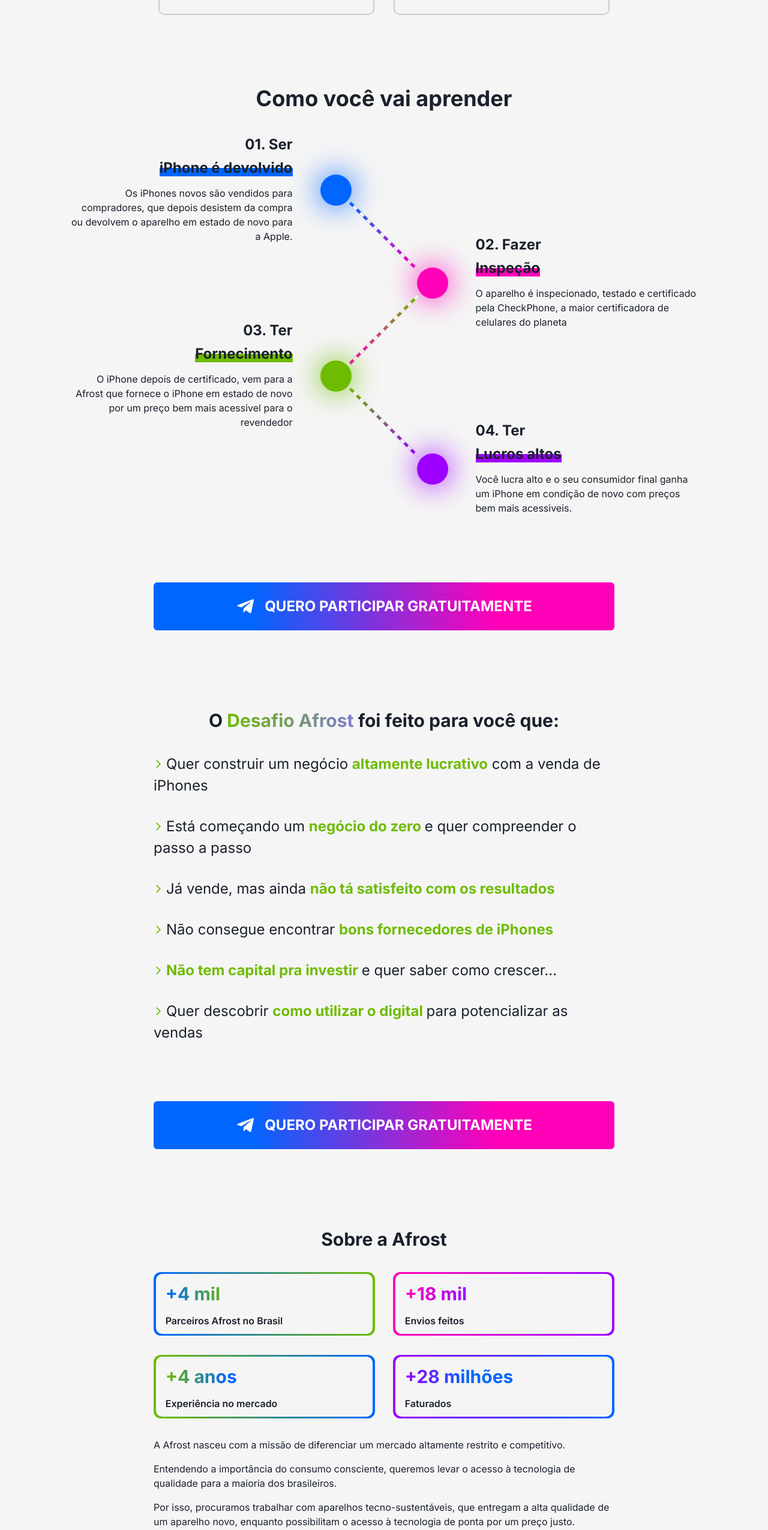
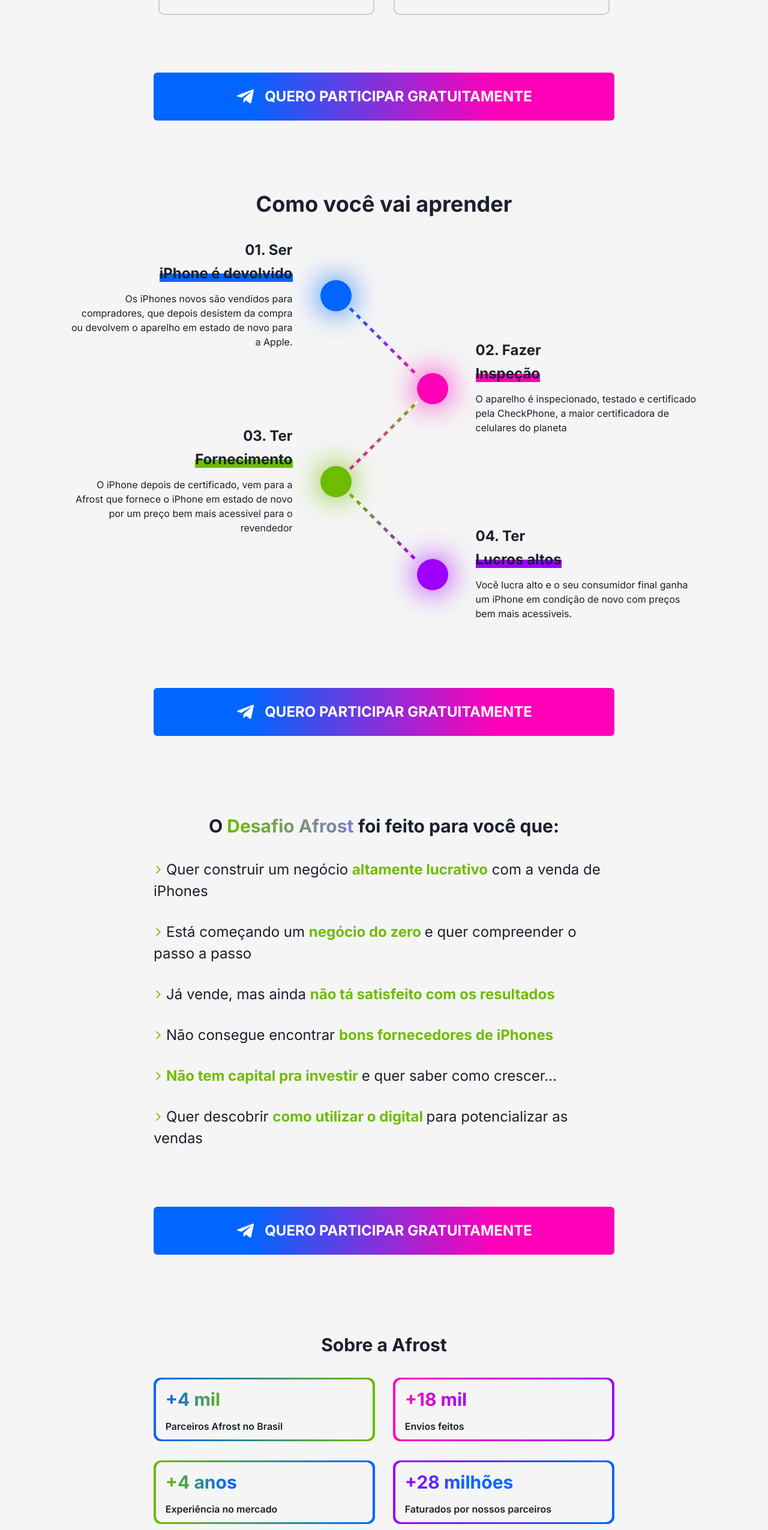
Before and after one commit to kleberson154/afrost, a Next.js app: page / in a window 1280 px wide. Shown: the part 1675-4226 px from the top of the page at 60% size. Built offline with nearby package versions, Linux system fonts and the light colour scheme.

Commit message:
feat: adding link to telegram

```diff
--- a/src/components/About/index.tsx
+++ b/src/components/About/index.tsx
@@ -43,7 +43,7 @@
       colorOne: "#9E00FF",
       colorTwo: "#0066FF",
       title: "+28 milhões",
-      description: "Faturados",
+      description: "Faturados por nossos parceiros",
     },
   ];
   return (
@@ -146,7 +146,7 @@
           </AnimationComp>
           <AnimationComp>
             <Text>
-              Depois de alcançar um faturamento superior a R$ 20 milhões, chegou
+              Depois de alcançar um faturamento superior a R$ 10 milhões, chegou
               a hora de impulsionar outras empresas e empreendedores.
             </Text>
           </AnimationComp>
--- a/src/components/Form/index.tsx
+++ b/src/components/Form/index.tsx
@@ -48,14 +48,16 @@
     resolver: yupResolver(schema),
   });
   const onSubmit = handleSubmit(data => {
+    window.location.href = "https://t.me/+wpxbiGljX804NmEx";
     console.log(data);
   });
   return (
     <>
       <ModalOverlay />
       <ModalContent
-        w="480px"
-        h="555px"
+        h="max-content"
+        py="3px"
+        pl="1px"
         borderRadius="10px"
         alignItems="center"
         justifyContent="center"
@@ -63,11 +65,10 @@
       >
         <Flex
           w="99%"
-          h="99%"
           flexDirection="column"
           bg={`brand.${colorMode}.background`}
           p="30px 30px 56px 40px"
-          borderRadius="7px"
+          borderRadius="8px"
         >
           <ModalHeader textAlign="center" mb={12}>
             <AfrostIcon
--- a/src/components/Header/index.tsx
+++ b/src/components/Header/index.tsx
@@ -4,14 +4,17 @@
   Icon,
   Box,
   useColorMode,
-  LightMode,
+  useDisclosure,
+  Modal,
 } from "@chakra-ui/react";
 import { AfrostIcon } from "../AfrostLogo";
 import { FaSun } from "react-icons/fa";
 import { FaMoon } from "react-icons/fa";
+import Form from "../Form";
 
 function Nav() {
   const { colorMode, toggleColorMode } = useColorMode();
+  const { onOpen, isOpen, onClose } = useDisclosure();
   return (
     <Flex justifyContent="space-between" alignItems="flex-start">
       <AfrostIcon
@@ -21,7 +24,14 @@
         ml={{ base: "2rem", lg: "" }}
       />
       <Flex flexDirection="column" mr={{ base: "2rem", lg: "" }}>
-        <Button variant="secondary" display={{ base: "none", md: "initial" }}>
+        <Button
+          onClick={onOpen}
+          variant="secondary"
+          display={{ base: "none", md: "initial" }}
+        >
+          <Modal isCentered isOpen={isOpen} onClose={onClose}>
+            <Form />
+          </Modal>
           quero assistir online de forma gratuita
         </Button>
         <Flex justifyContent="flex-end" position="relative">
--- a/src/components/WillLearn/index.tsx
+++ b/src/components/WillLearn/index.tsx
@@ -6,12 +6,18 @@
   Text,
   Image,
   Icon,
+  Modal,
+  Button,
+  useDisclosure,
 } from "@chakra-ui/react";
 import AnimationComp from "../AnimationComp";
 import AnimationDelay from "../AnimationDelay";
+import { FaTelegramPlane } from "react-icons/fa";
+import Form from "../Form";
 
 function WillLearn() {
   const { colorMode, toggleColorMode } = useColorMode();
+  const { onOpen, isOpen, onClose } = useDisclosure();
 
   const Learn = [
     {
@@ -125,6 +131,22 @@
             </>
           );
         })}
+        <Box mt={16} w={{ base: "90%", md: "100%" }}>
+          <AnimationComp>
+            <Button onClick={onOpen} variant="primary" w="100%">
+              <Modal isCentered isOpen={isOpen} onClose={onClose}>
+                <Form />
+              </Modal>
+              <Icon
+                as={FaTelegramPlane}
+                fontSize={{ base: "1.5rem", md: "2rem" }}
+                mr={{ base: 2, md: 4 }}
+                color="#fff"
+              />
+              Quero participar gratuitamente
+            </Button>
+          </AnimationComp>
+        </Box>
       </Flex>
     </>
   );
```
